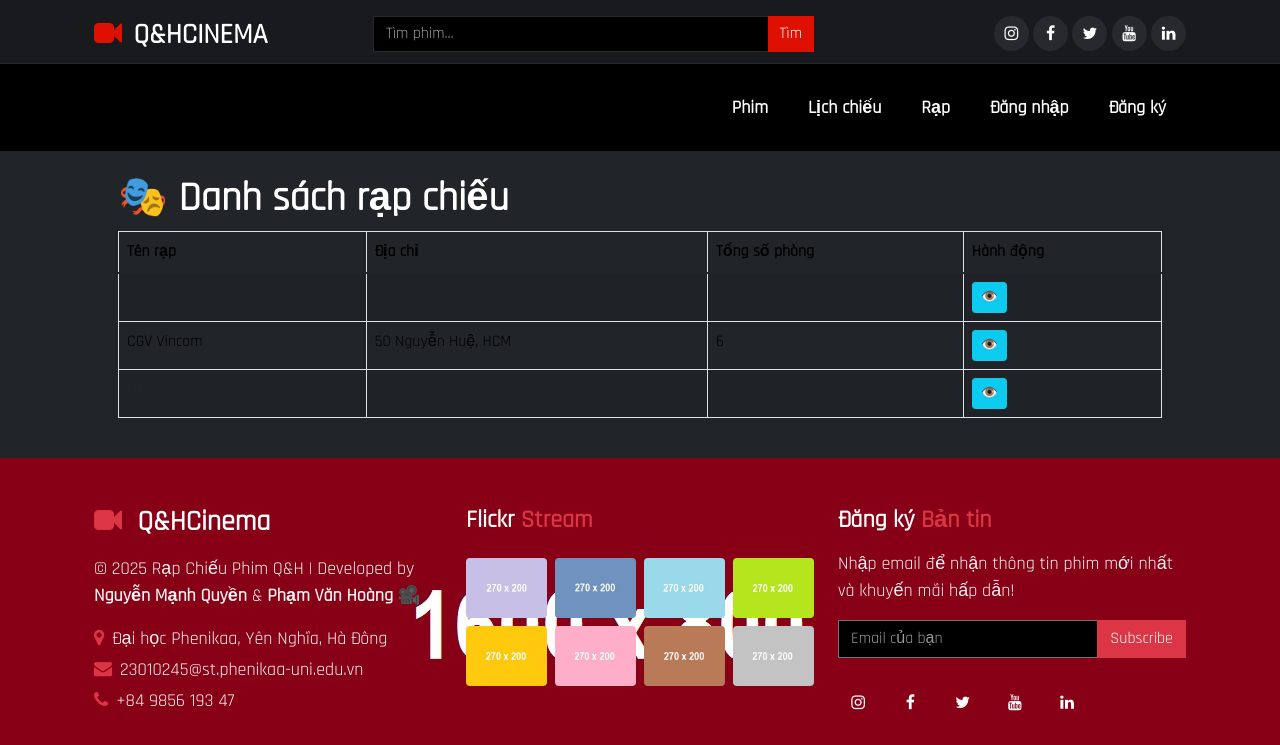
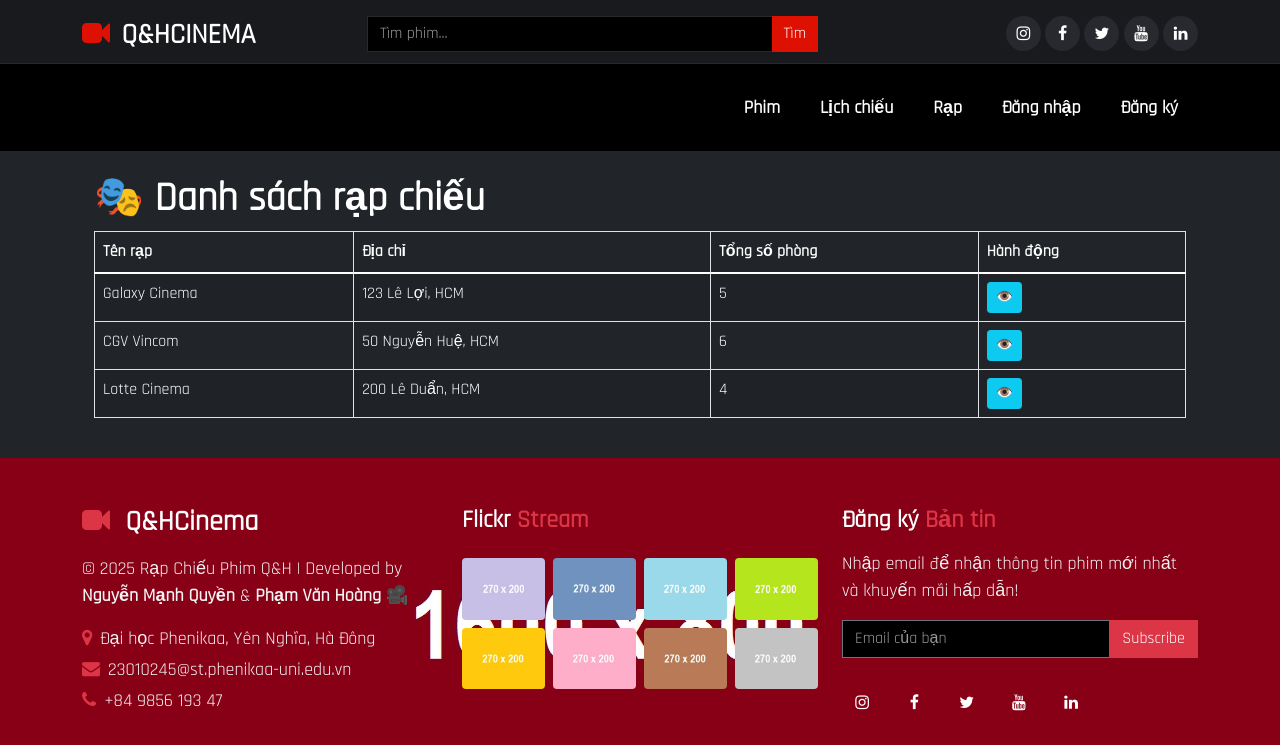
Before and after one commit to Subin1707/Group2_WEBNC_COUR01.TH3_2025_tern, a Laravel app: page /theaters in a window 1280 px wide. Shown: the top 745 px of the page. Run offline with Laravel 12, Linux system fonts and the light colour scheme; data comes from the database, SQL or seed files in the repository; some libraries are stand-ins or nearby versions.

Commit message:
fix phông chữ

```diff
--- a/public/css/index.css
+++ b/public/css/index.css
@@ -240,3 +240,8 @@
 @media (min-width:1201px) and (max-width:1255px) {
 
  }
+
+ .table{
+    color : white;
+    --bs-table-striped-color: white;
+ }
--- a/resources/views/layouts/app.blade.php
+++ b/resources/views/layouts/app.blade.php
@@ -6,7 +6,6 @@
     <title>@yield('title', 'Q&HCinema - Rạp Chiếu Phim Online')</title>
 
     {{-- 🎨 CSS --}}
-    <link href="https://cdn.jsdelivr.net/npm/bootstrap@5.3.2/dist/css/bootstrap.min.css" rel="stylesheet">
     <link href="{{ asset('css/bootstrap.min.css') }}" rel="stylesheet">
     <link href="{{ asset('css/font-awesome.min.css') }}" rel="stylesheet">
     <link href="{{ asset('css/global.css') }}" rel="stylesheet">
```
